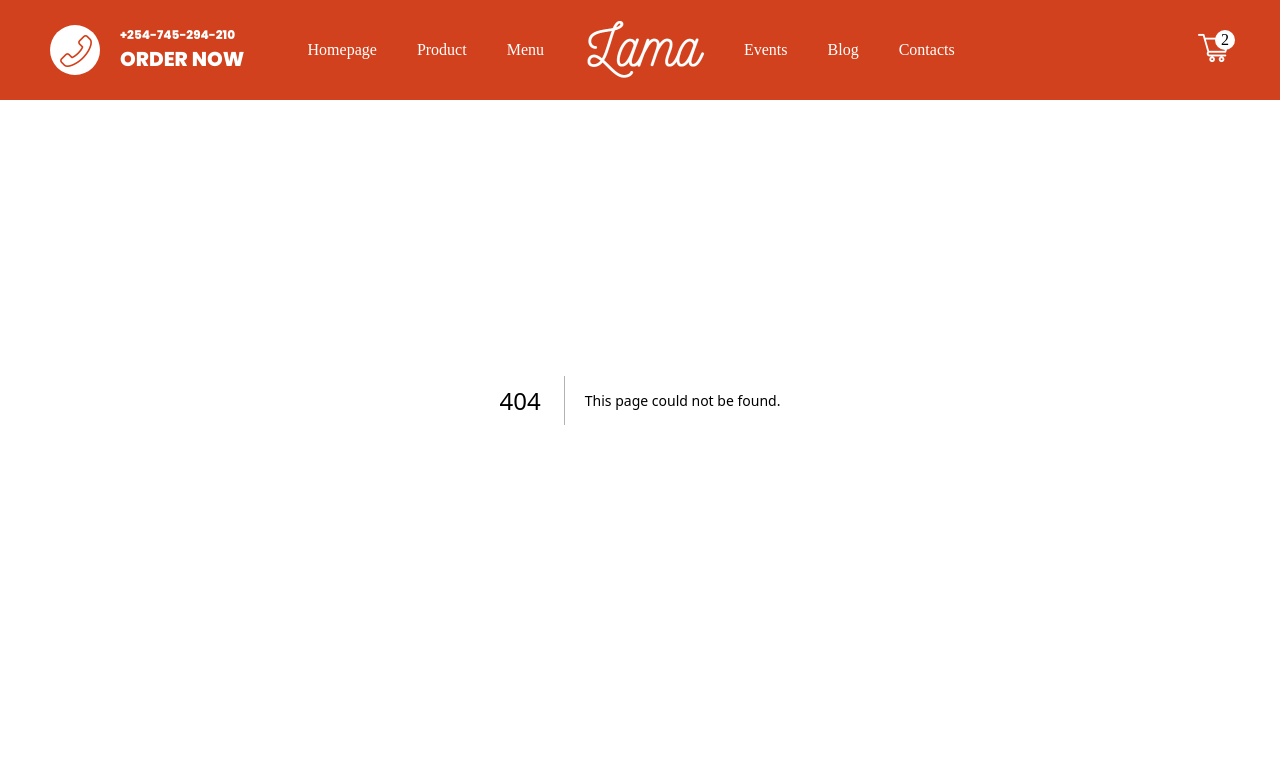
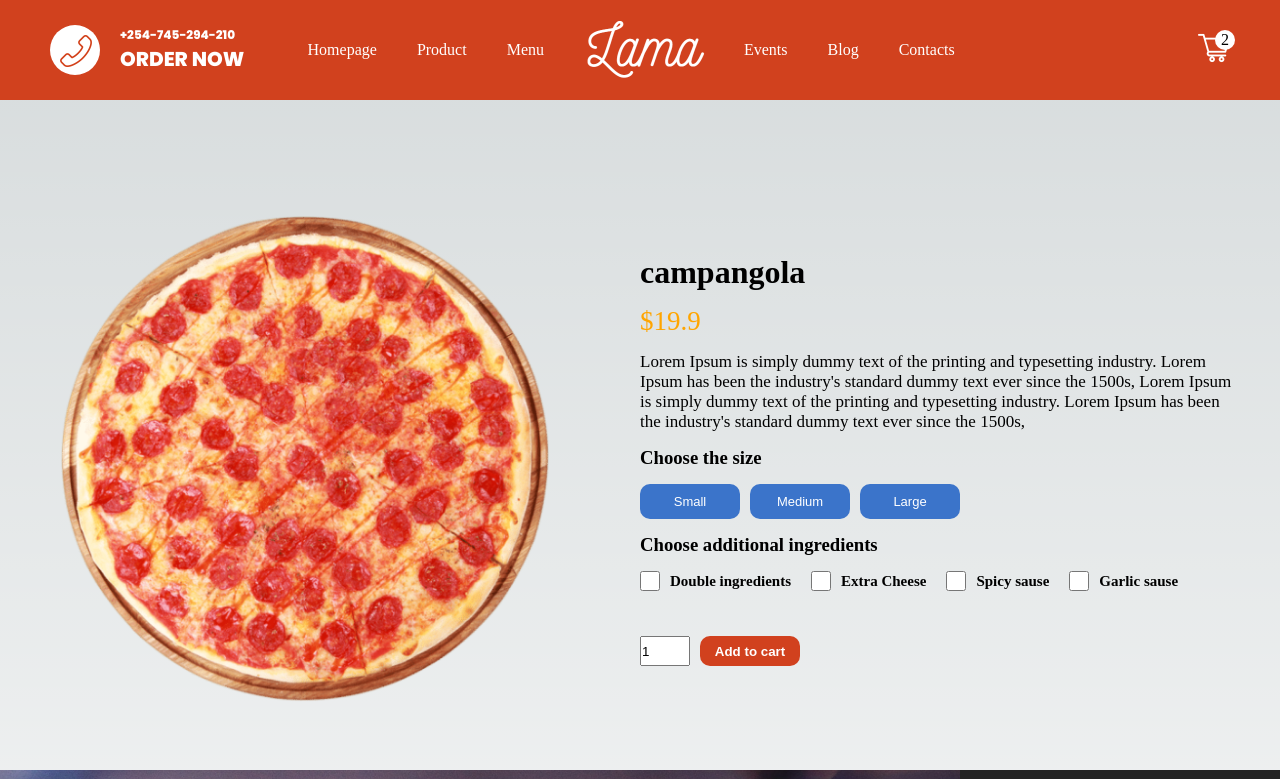
Before and after one commit to daudi13/restauantjs, a Next.js app: page /product/1 in a window 1280 px wide. Before the commit this address had no page. Shown: the top 779 px of the page. Built offline with nearby package versions, Linux system fonts and the light colour scheme.

Commit message:
Add extra stying to button

```diff
--- /dev/null
+++ b/pages/product/[id].jsx
@@ -0,0 +1,61 @@
+import Image from "next/image"
+import styles from "@/styles/Product.module.css";
+import pizzaImg from "/public/img/pizza.png";
+import { useState } from "react";
+
+const Product = () => {
+  const [size, setSize] = useState(0)
+
+  const pizza = {
+    id: 1,
+    img: pizzaImg,
+    name: "campangola",
+    prize: [19.9, 23.9, 27.9],
+    desc: "Lorem Ipsum is simply dummy text of the printing and typesetting industry. Lorem Ipsum has been the industry's standard dummy text ever since the 1500s, Lorem Ipsum is simply dummy text of the printing and typesetting industry. Lorem Ipsum has been the industry's standard dummy text ever since the 1500s, "
+  }
+  return (
+    <div className={styles.container}>
+      <div className={styles.left}>
+        <div className={styles.imgContainer}>
+          <Image src={pizza.img} alt="pizza" layout="fill" objectFit="contain" />
+        </div>
+      </div>
+      <div className={styles.right}>
+        <h1 className={styles.title}>{pizza.name}</h1>
+        <span className={styles.prize}>${pizza.prize[size]}</span>
+        <p className={styles.desc}>{pizza.desc}</p>
+        <h3 className={styles.choose}>Choose the size</h3>
+        <div className={styles.sizes}>
+          <button className={styles.btn} onClick={() => setSize(0)}>Small</button>
+          <button className={styles.btn} onClick={() => setSize(1)}>Medium</button>
+          <button className={styles.btn} onClick={() => setSize(2)}>Large</button>
+        </div>
+        <h3 className={styles.choose}>Choose additional ingredients</h3>
+        <div className={styles.ingredients}>
+          <div className={styles.option}>
+            <input type="checkbox" id="double" name="double" className={styles.checkbox} />
+            <label style={{marginLeft: "10px"}}>Double ingredients</label>
+          </div>
+          <div className={styles.option}>
+            <input type="checkbox" id="cheese" name="cheese" className={styles.checkbox} />
+            <label style={{marginLeft: "10px"}}>Extra Cheese</label>
+          </div>
+          <div className={styles.option}>
+            <input type="checkbox" id="spicy" name="spicy" className={styles.checkbox} />
+            <label style={{marginLeft: "10px"}}>Spicy sause</label>
+          </div>
+          <div className={styles.option}>
+            <input type="checkbox" id="garlic" name="garlic" className={styles.checkbox} />
+            <label style={{marginLeft: "10px"}}>Garlic sause</label>
+          </div>
+        </div>
+        <div className={styles.add}>
+          <input type="number" defaultValue={1} className={styles.quantity} />
+          <button className={styles.button}>Add to cart</button>
+        </div>
+      </div>
+    </div>
+  )
+}
+
+export default Product;
--- /dev/null
+++ b/styles/Product.module.css
@@ -0,0 +1,92 @@
+.container{
+  height:calc(90vh - 100px);
+  display: flex;
+  justify-content: center;
+  align-items: center;
+  margin-top: 150px;
+}
+
+.left {
+  flex: 1;
+  height: 100%;
+  display: flex;
+  align-items: center;
+  justify-content: center;
+}
+
+.right{
+  flex: 1;
+  height: 100%;
+  max-width: 70%;
+  padding: 40px 30px;
+  display: flex;
+  gap: 15px;
+  flex-direction: column;
+  justify-content: center;
+}
+
+.imgContainer{
+  width: 80%;
+  height: 80%;
+  position: relative;
+}
+
+.prize{
+  color: orange;
+  font-size: 27px;
+}
+
+.desc{
+  max-width: 600px;
+  font-size: 17px;
+}
+
+.btn {
+  padding: 10px 15px;
+  outline: none;
+  border: none;
+  color: white;
+  border-radius: 10px;
+  width: 100px;
+  font-size: 13px;
+  background-color: rgb(59, 116, 202);
+}
+
+.sizes > * + * {
+  margin-left: 10px;
+}
+
+.ingredients{
+  display: flex;
+  margin-bottom: 30px;
+  gap: 20px;
+}
+
+.option{
+  display: flex;
+  align-items: center;
+  font-size: 15px;
+  font-weight: bold;
+}
+
+.checkbox{
+  height: 20px;
+  width: 20px;
+}
+
+.quantity{
+  width: 50px;
+  height: 30px;
+}
+
+.button{
+  height: 30px;
+  width: 100px;
+  border-radius: 10px;
+  margin-left: 10px;
+  background-color: #d1411e;
+  color: #fff;
+  border: none;
+  font-weight: bold;
+  cursor: pointer;
+}
```
